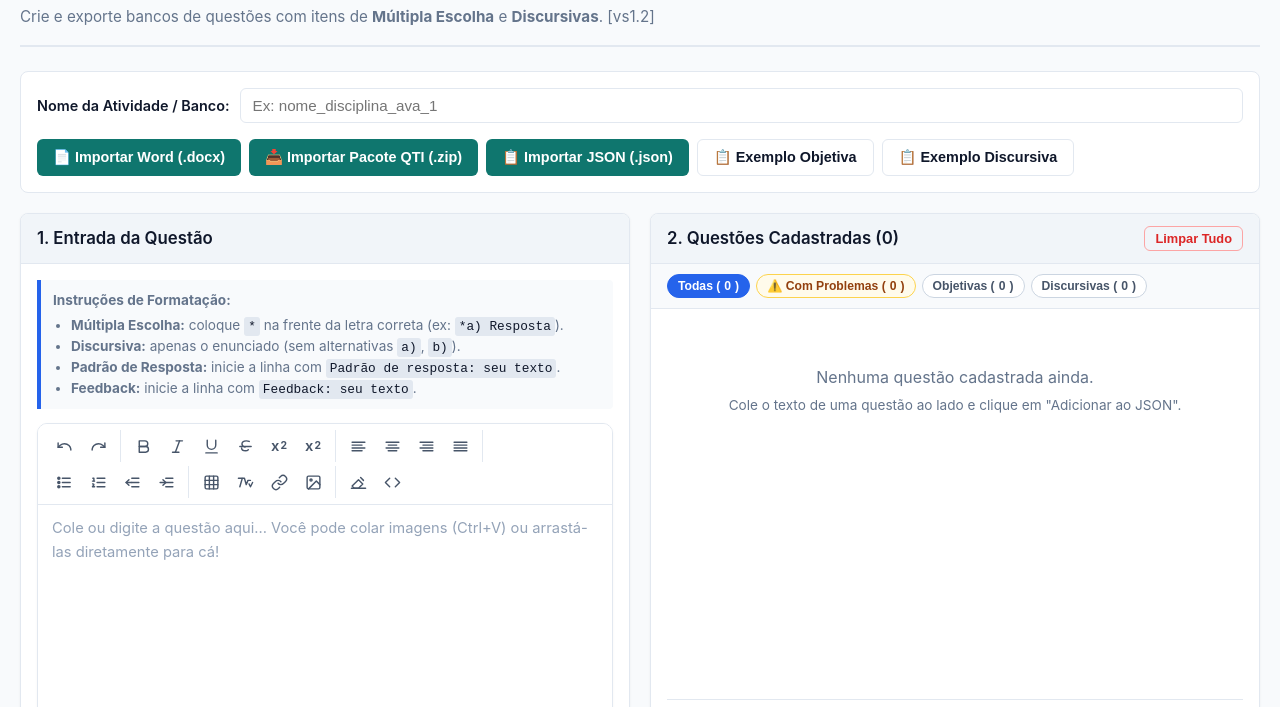
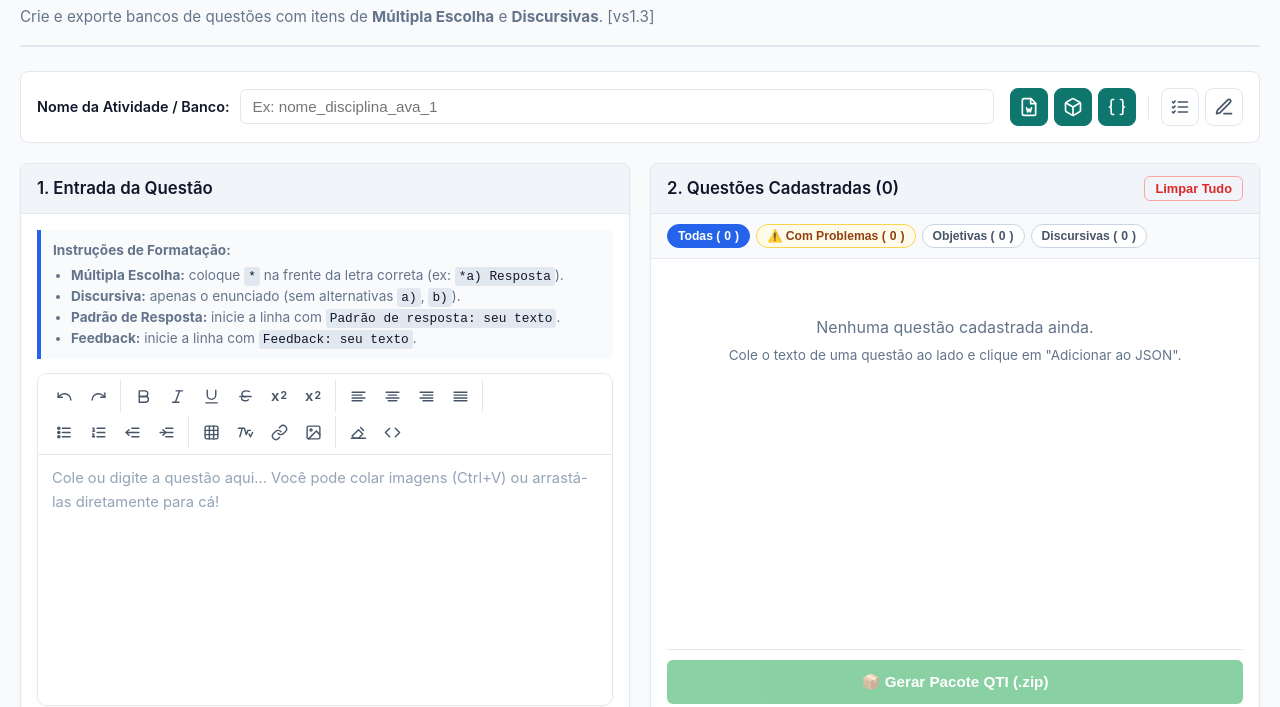
Before and after one commit to adrianomr21/GeradorQTI_Discursiva_objetiva, a website with bundled scripts: page index.html in a window 1280 px wide. Shown: the part 61-768 px from the top of the page. Built offline with nearby package versions, Linux system fonts and the light colour scheme.

Commit message:
Icones e atualizando vs1.3

```diff
--- a/css/styles.css
+++ b/css/styles.css
@@ -168,7 +168,78 @@
 
 .sample-buttons {
   display: flex;
+  align-items: center;
   gap: 8px;
+}
+
+.action-btn-group {
+  display: flex;
+  align-items: center;
+  gap: 6px;
+}
+
+.action-btn-divider {
+  width: 1px;
+  height: 24px;
+  background: var(--border);
+  margin: 0 4px;
+}
+
+.btn-action-icon {
+  width: 38px;
+  height: 38px;
+  min-width: 38px;
+  padding: 0;
+  display: inline-flex;
+  align-items: center;
+  justify-content: center;
+  border-radius: 8px;
+  cursor: pointer;
+  transition: all 0.18s cubic-bezier(0.4, 0, 0.2, 1);
+  user-select: none;
+  position: relative;
+  outline: none;
+}
+
+.action-icon-svg {
+  width: 20px;
+  height: 20px;
+  display: block;
+}
+
+.btn-action-import {
+  background-color: #0f766e;
+  border: 1px solid #0f766e;
+  color: #ffffff;
+}
+
+.btn-action-import:hover {
+  background-color: #115e59;
+  border-color: #115e59;
+  transform: translateY(-1px);
+  box-shadow: 0 2px 5px rgba(15, 118, 110, 0.25);
+}
+
+.btn-action-import:active {
+  transform: translateY(0);
+}
+
+.btn-action-outline {
+  background-color: #ffffff;
+  border: 1px solid var(--border);
+  color: #475569;
+}
+
+.btn-action-outline:hover {
+  background-color: #f1f5f9;
+  color: #0f172a;
+  border-color: #94a3b8;
+  transform: translateY(-1px);
+  box-shadow: 0 2px 5px rgba(0, 0, 0, 0.05);
+}
+
+.btn-action-outline:active {
+  transform: translateY(0);
 }
 
 /* Layout Grid */
--- a/index.html
+++ b/index.html
@@ -20,7 +20,7 @@
     <header class="app-header">
       <div class="header-content">
         <h1>Gerador de Pacotes QTI 2.1</h1>
-        <p>Crie e exporte bancos de questões com itens de <strong>Múltipla Escolha</strong> e <strong>Discursivas</strong>. [vs1.2] </p>
+        <p>Crie e exporte bancos de questões com itens de <strong>Múltipla Escolha</strong> e <strong>Discursivas</strong>. [vs1.3] </p>
       </div>
     </header>
 
@@ -31,14 +31,55 @@
         <input type="text" id="activity-title" value="" placeholder="Ex: nome_disciplina_ava_1">
       </div>
       <div class="sample-buttons">
-        <button id="btn-import-docx" class="btn btn-secondary" type="button" title="Importar banco de questões a partir de um arquivo Word (.docx)">📄 Importar Word (.docx)</button>
-        <input type="file" id="input-file-docx" accept=".docx" style="display: none;">
-        <button id="btn-import-qti" class="btn btn-secondary" type="button" title="Importar e adicionar questões de um pacote QTI 2.1 (.zip)">📥 Importar Pacote QTI (.zip)</button>
-        <input type="file" id="input-file-qti" accept=".zip" style="display: none;">
-        <button id="btn-import-json" class="btn btn-secondary" type="button" title="Importar banco de questões a partir de um arquivo JSON (.json)">📋 Importar JSON (.json)</button>
-        <input type="file" id="input-file-json" accept=".json,application/json" style="display: none;">
-        <button id="btn-sample-obj" class="btn btn-outline" type="button">📋 Exemplo Objetiva</button>
-        <button id="btn-sample-disc" class="btn btn-outline" type="button">📋 Exemplo Discursiva</button>
+        <div class="action-btn-group">
+          <button id="btn-import-docx" class="btn-action-icon btn-action-import" type="button" title="Importar Word (.docx)" aria-label="Importar Word (.docx)">
+            <svg viewBox="0 0 24 24" class="action-icon-svg" fill="none" stroke="currentColor" stroke-width="2" stroke-linecap="round" stroke-linejoin="round">
+              <path d="M14.5 2H6a2 2 0 0 0-2 2v16a2 2 0 0 0 2 2h12a2 2 0 0 0 2-2V7.5L14.5 2z"/>
+              <polyline points="14 2 14 8 20 8"/>
+              <path d="M9 13l1.5 5 1.5-3.5 1.5 3.5 1.5-5"/>
+            </svg>
+          </button>
+          <input type="file" id="input-file-docx" accept=".docx" style="display: none;">
+
+          <button id="btn-import-qti" class="btn-action-icon btn-action-import" type="button" title="Importar Pacote QTI (.zip)" aria-label="Importar Pacote QTI (.zip)">
+            <svg viewBox="0 0 24 24" class="action-icon-svg" fill="none" stroke="currentColor" stroke-width="2" stroke-linecap="round" stroke-linejoin="round">
+              <path d="M21 16V8a2 2 0 0 0-1-1.73l-7-4a2 2 0 0 0-2 0l-7 4A2 2 0 0 0 3 8v8a2 2 0 0 0 1 1.73l7 4a2 2 0 0 0 2 0l7-4A2 2 0 0 0 21 16z"/>
+              <polyline points="3.27 6.96 12 12.01 20.73 6.96"/>
+              <line x1="12" y1="22.08" x2="12" y2="12"/>
+            </svg>
+          </button>
+          <input type="file" id="input-file-qti" accept=".zip" style="display: none;">
+
+          <button id="btn-import-json" class="btn-action-icon btn-action-import" type="button" title="Importar JSON (.json)" aria-label="Importar JSON (.json)">
+            <svg viewBox="0 0 24 24" class="action-icon-svg" fill="none" stroke="currentColor" stroke-width="2" stroke-linecap="round" stroke-linejoin="round">
+              <path d="M8 3H7a2 2 0 0 0-2 2v5a2 2 0 0 1-2 2 2 2 0 0 1 2 2v5c0 1.1.9 2 2 2h1"/>
+              <path d="M16 21h1a2 2 0 0 0 2-2v-5c0-1.1.9-2 2-2a2 2 0 0 1-2-2V5a2 2 0 0 0-2-2h-1"/>
+            </svg>
+          </button>
+          <input type="file" id="input-file-json" accept=".json,application/json" style="display: none;">
+        </div>
+
+        <div class="action-btn-divider"></div>
+
+        <div class="action-btn-group">
+          <button id="btn-sample-obj" class="btn-action-icon btn-action-outline" type="button" title="Carregar Exemplo de Questão Objetiva" aria-label="Carregar Exemplo de Questão Objetiva">
+            <svg viewBox="0 0 24 24" class="action-icon-svg" fill="none" stroke="currentColor" stroke-width="2" stroke-linecap="round" stroke-linejoin="round">
+              <line x1="10" y1="6" x2="21" y2="6"/>
+              <line x1="10" y1="12" x2="21" y2="12"/>
+              <line x1="10" y1="18" x2="21" y2="18"/>
+              <polyline points="3 6 4 7 6 5"/>
+              <polyline points="3 12 4 13 6 11"/>
+              <polyline points="3 18 4 19 6 17"/>
+            </svg>
+          </button>
+
+          <button id="btn-sample-disc" class="btn-action-icon btn-action-outline" type="button" title="Carregar Exemplo de Questão Discursiva" aria-label="Carregar Exemplo de Questão Discursiva">
+            <svg viewBox="0 0 24 24" class="action-icon-svg" fill="none" stroke="currentColor" stroke-width="2" stroke-linecap="round" stroke-linejoin="round">
+              <path d="M12 20h9"/>
+              <path d="M16.5 3.5a2.121 2.121 0 0 1 3 3L7 19l-4 1 1-4L16.5 3.5z"/>
+            </svg>
+          </button>
+        </div>
       </div>
     </div>
 
```
